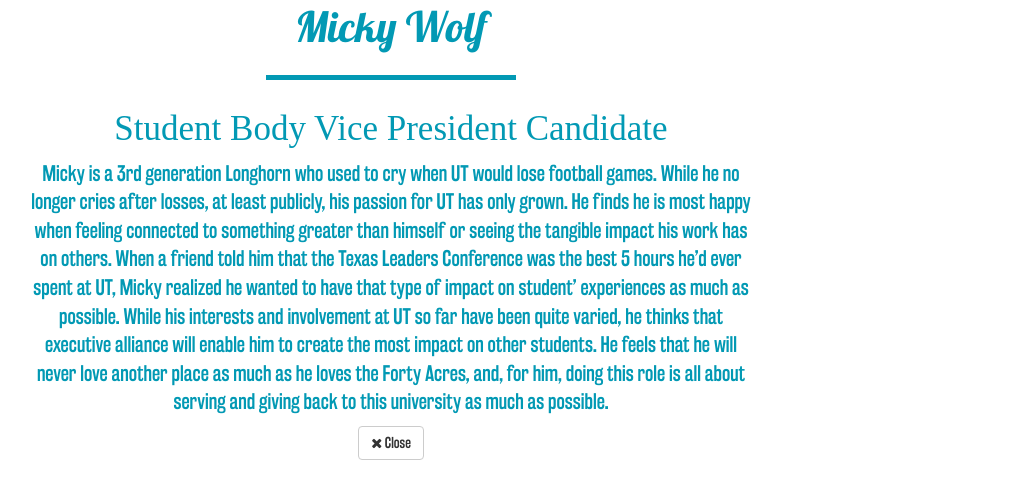
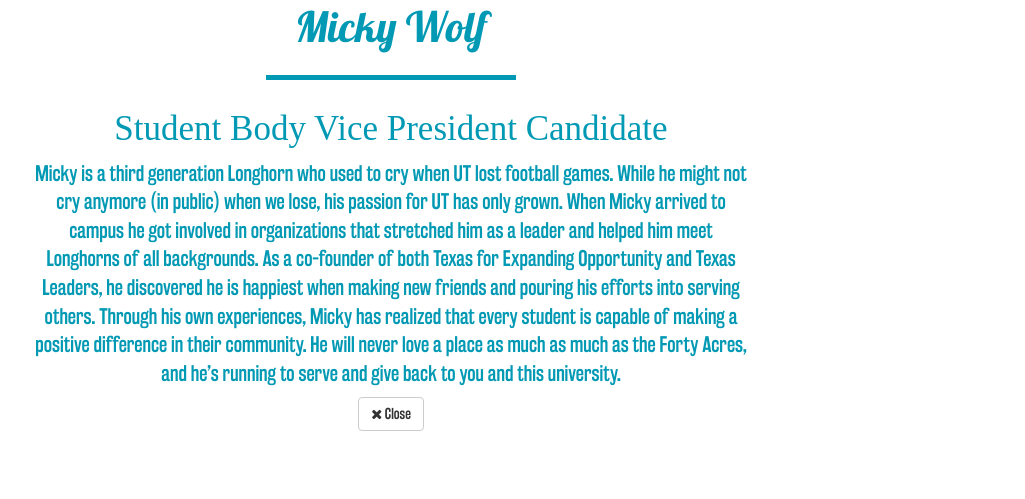
Before and after one commit to alejandrinamicky/alejandrinamicky.github.io, a plain HTML site: page index.html in a window 1280 px wide. Both pictures are taken after a click on the link "Why He's Running". Shown: the part 1614-2113 px from the top of the page, without its empty margins (249-1274 px from the left). Drawn offline with nearby package versions, Linux system fonts and the light colour scheme; a script that the page names is missing; a web font is replaced by a local one.

Commit message:
uptaded why he's running

```diff
--- a/index.html
+++ b/index.html
@@ -571,7 +571,7 @@
                             <hr class="star-primary">
                             <h3> Student Body Vice President Candidate</h3>
                             <!-- <img src="img/portfolio/submarine.png" class="img-responsive img-centered" alt=""> -->
-                            <p>Micky is a 3rd generation Longhorn who used to cry when UT would lose football games. While he no longer cries after losses, at least publicly, his passion for UT has only grown. He finds he is most happy when feeling connected to something greater than himself or seeing the tangible impact his work has on others. When a friend told him that the Texas Leaders Conference was the best 5 hours he’d ever spent at UT, Micky realized he wanted to have that type of impact on student’ experiences as much as possible. While his interests and involvement at UT so far have been quite varied, he thinks that executive alliance will enable him to create the most impact on other students. He feels that he will never love another place as much as he loves the Forty Acres, and, for him, doing this role is all about serving and giving back to this university as much as possible.</p>
+                            <p>Micky is a third generation Longhorn who used to cry when UT lost football games. While he might not cry anymore (in public) when we lose, his passion for UT has only grown. When Micky arrived to campus he got involved in organizations that stretched him as a leader and helped him meet Longhorns of all backgrounds. As a co-founder of both Texas for Expanding Opportunity and Texas Leaders, he discovered he is happiest when making new friends and pouring his efforts into serving others. Through his own experiences, Micky has realized that every student is capable of making a positive difference in their community. He will never love a place as much as much as the Forty Acres, and he’s running to serve and give back to you and this university.</p>
                             <button type="button" class="btn btn-default" data-dismiss="modal"><i class="fa fa-times"></i> Close</button>
                         </div>
                     </div>
```
